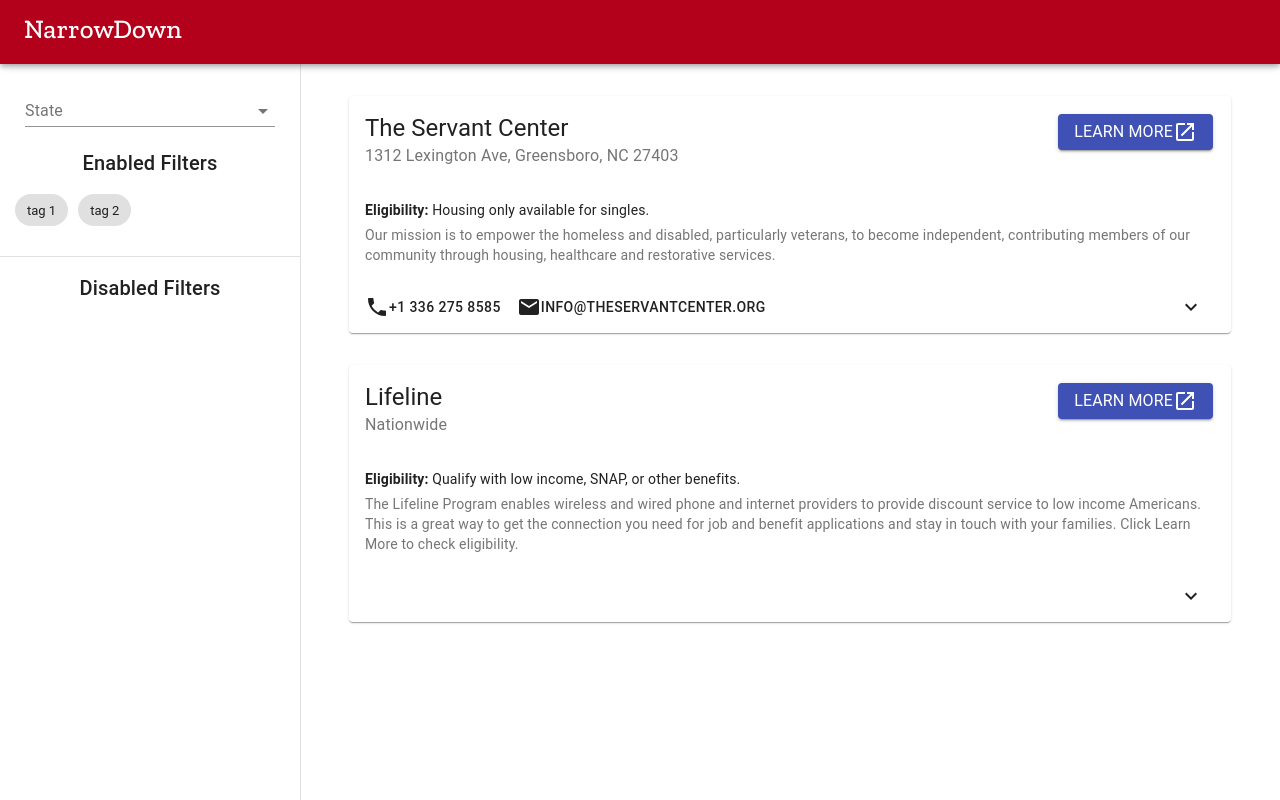
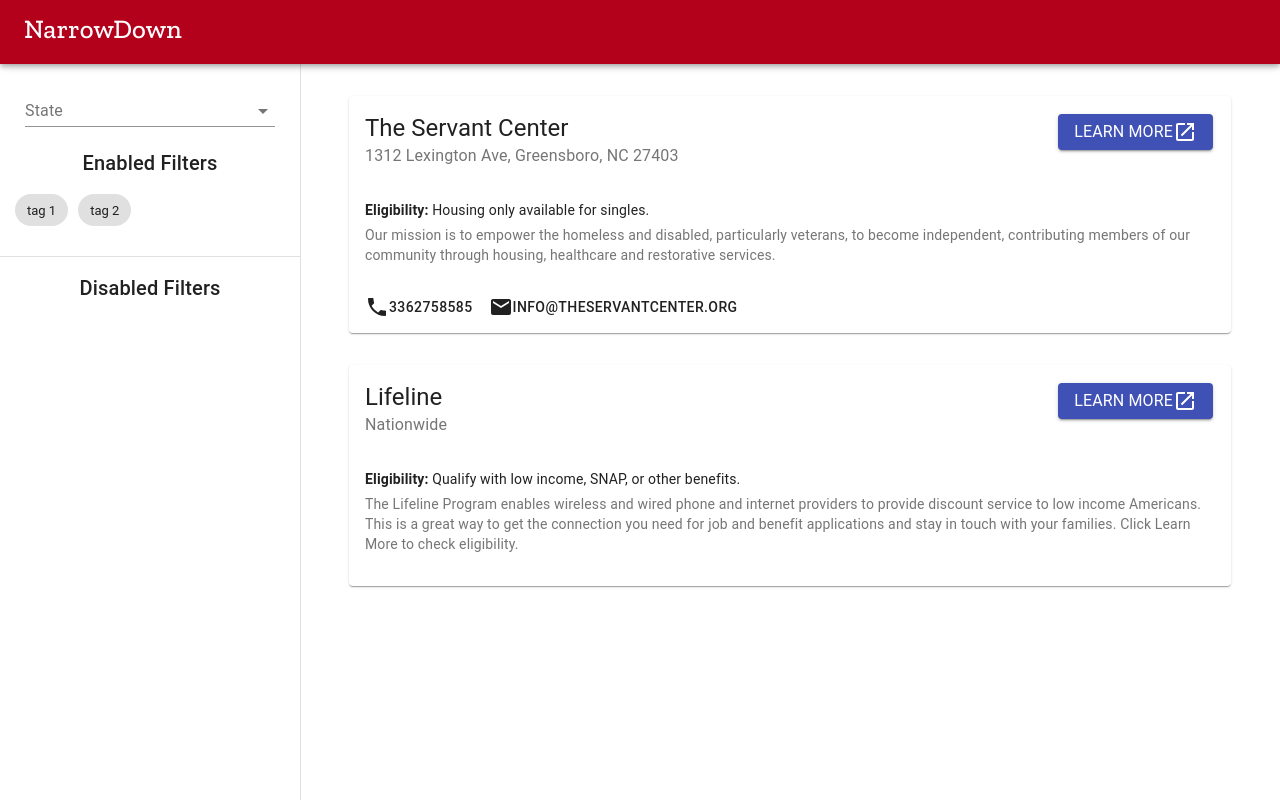
Before and after one commit to tehroot/codelinq6.0, a React (Create React App) app in the folder frontend/: page / in a window 1280 px wide. Built offline with nearby package versions, Linux system fonts and the light colour scheme.

Commit message:
rm button

```diff
--- a/frontend/src/search/Results/ResultCard.js
+++ b/frontend/src/search/Results/ResultCard.js
@@ -85,16 +85,6 @@
             <EmailIcon /> {email}
         </Button>
       }
-        <Button
-          className={clsx(classes.expand, {
-            [classes.expandOpen]: expanded,
-          })}
-          onClick={handleExpandClick}
-          aria-expanded={expanded}
-          aria-label="show more"
-        >
-          <ExpandMoreIcon />
-        </Button>
       </CardActions>
     </Card>
   );
--- a/frontend/src/search/Results/index.js
+++ b/frontend/src/search/Results/index.js
@@ -24,7 +24,7 @@
 		{title: "The Servant Center",
 		 addressline: "1312 Lexington Ave, Greensboro, NC 27403",
 		 description: "Our mission is to empower the homeless and disabled, particularly veterans, to become independent, contributing members of our community through housing, healthcare and restorative services.",
-		 phone: "+1 336 275 8585",
+		 phone: 3362758585,
 		 email: "info@theservantcenter.org",
 		 secondary_tags: "housingtype_single",
 		 eligibility: "Housing only available for singles.",
```
